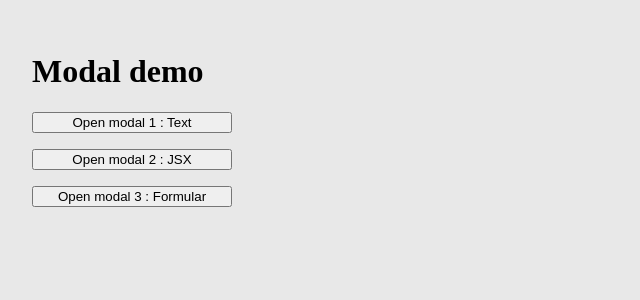
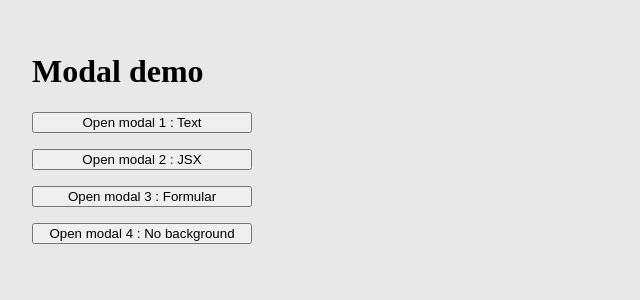
Before and after one commit to lgmoraes/lgm-react-modal, a React (Create React App) app: page / in a window 1280 px wide. Shown: the top 300 px of the page, without its empty margins (0-640 px from the left). Built offline with nearby package versions, Linux system fonts and the light colour scheme.

Commit message:
:star: feat: Add background prop

```diff
--- a/src/App.jsx
+++ b/src/App.jsx
@@ -17,7 +17,7 @@ const Container = styled.div`
 `
 
 const Btns = styled.div`
-  width: 200px;
+  width: 220px;
 
   display: flex;
   flex-direction: column;
@@ -34,6 +34,7 @@ function App() {
   const [open1, setOpen1] = useState()
   const [open2, setOpen2] = useState()
   const [open3, setOpen3] = useState()
+  const [open4, setOpen4] = useState()
 
   return (
     <Container>
@@ -42,6 +43,7 @@ function App() {
         <button onClick={setOpen1}>Open modal 1 : Text</button>
         <button onClick={setOpen2}>Open modal 2 : JSX</button>
         <button onClick={setOpen3}>Open modal 3 : Formular</button>
+        <button onClick={setOpen4}>Open modal 4 : No background</button>
       </Btns>
       <Modal open={open1} setOpen={setOpen1}>
         Modal 1 : The most basic modal example
@@ -73,6 +75,9 @@ function App() {
           </div>
         </Form>
       </Modal>
+      <Modal open={open4} setOpen={setOpen4} background={false}>
+        Modal 4 : Modal without background
+      </Modal>
     </Container>
   )
 }
--- a/src/lib/Modal.jsx
+++ b/src/lib/Modal.jsx
@@ -8,6 +8,7 @@ const Background = styled.div`
   justify-content: center;
   align-items: center;
 
+  visibility: ${(props) => (props.background ? 'visible' : 'hidden')};
   display: ${(props) => (props.open ? 'flex' : 'none')};
   position: fixed;
   width: 100vw;
@@ -24,6 +25,7 @@ const ModalWrapper = styled.div`
   background-color: white;
   box-shadow: 0 0 10px 0 rgba(50, 50, 50, 0.4);
 
+  visibility: visible;
   display: flex;
   flex-direction: column;
   gap: 1em;
@@ -33,7 +35,13 @@ function stopPropagation(e) {
   e.stopPropagation()
 }
 
-function Modal({ open, setOpen, children, accessibility = true }) {
+function Modal({
+  open,
+  setOpen,
+  children,
+  accessibility = true,
+  background = true,
+}) {
   const modal = useRef(null)
 
   function toggleModal() {
@@ -85,6 +93,7 @@ function Modal({ open, setOpen, children, accessibility = true }) {
       aria-hidden={!open}
       role="dialog"
       tabIndex={0}
+      background={background}
     >
       <ModalWrapper onClick={stopPropagation} ref={modal} tabIndex={0}>
         {children}
```
